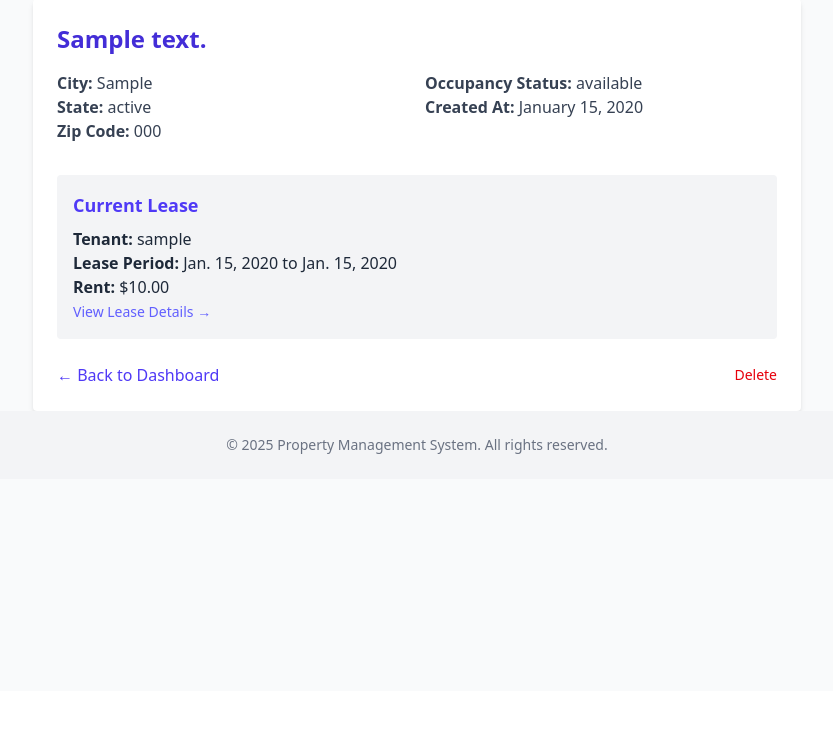
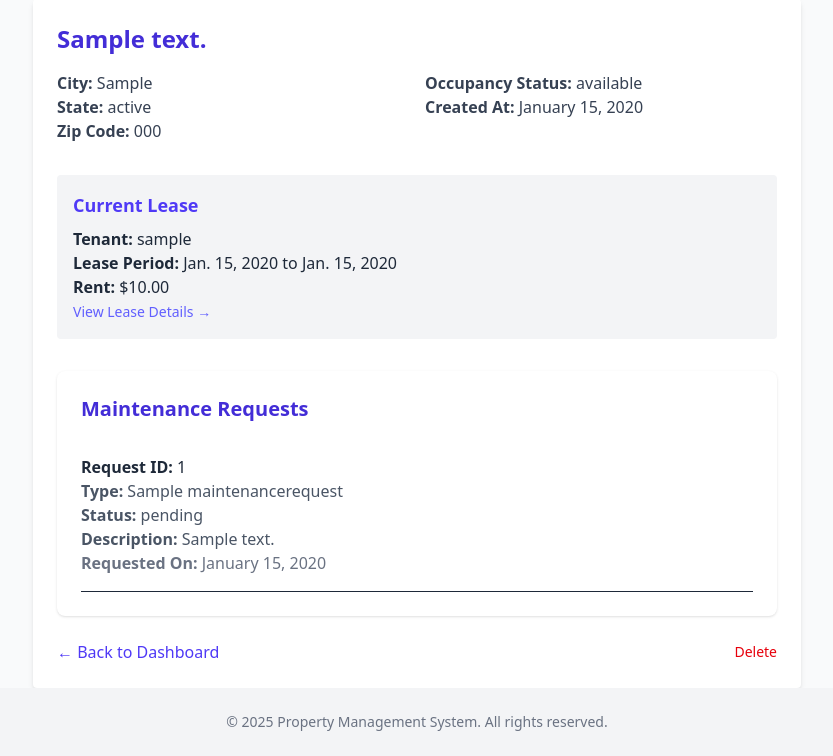
Before and after one commit to matyipeter/mini-pms, a Django app: page /properties/detail/1/ in a window 1280 px wide. Shown: the part 109-865 px from the top of the page, without its empty margins (223-1056 px from the left). Before the commit the page ends 563 px from the top, so only its background shows below. Run offline with Django 5.2, Linux system fonts and the light colour scheme; a user stored in the database is signed in; tables that the repository leaves empty hold one stand-in row (values such as "Sample post").

Commit message:
qucik fix: Maintenance request are now visible for the owners

```diff
--- a/properties/templates/properties/property_detail.html
+++ b/properties/templates/properties/property_detail.html
@@ -41,6 +41,22 @@
                 + Create Lease
             </a>
             {% endif %}
+            {% if maintenance %}
+            <div class="mt-8 bg-white shadow rounded-lg p-6">
+                <h2 class="text-xl font-semibold text-indigo-700 mb-4">Maintenance Requests</h2>
+                {% for request in maintenance %}
+                <div class="border-b py-4">
+                    <p class="text-gray-800"><strong>Request ID:</strong> {{ request.id }}</p>
+                    <p class="text-gray-600"><strong>Type:</strong> {{ request.title }}</p>
+                    <p class="text-gray-600"><strong>Status:</strong> {{ request.status }}</p>
+                    <p class="text-gray-600"><strong>Description:</strong> {{ request.description }}</p>
+                    <p class="text-gray-500"><strong>Requested On:</strong> {{ request.created_at|date:"F j, Y" }}</p>
+                </div>
+                {% empty %}
+                <p class="text-gray-500">No maintenance requests found.</p>
+                {% endfor %}
+            </div>
+            {% endif %}
 
         <div class="flex justify-between items-center mt-6">
             <a href="{% url 'properties:owner_dashboard' %}" class="text-indigo-600 hover:text-indigo-500">← Back to Dashboard</a>
--- a/properties/views.py
+++ b/properties/views.py
@@ -11,6 +11,7 @@ from users.models import OwnerProfile, TenantProfile
 from datetime import date
 from lease.models import Lease
 from django.core.exceptions import PermissionDenied
+from maintenance.models import MaintenanceRequest
 
 class UpdatePropertyView(LoginRequiredMixin, FormView):
     form_class = PropertyCreateForm
@@ -77,7 +78,14 @@ class PropertyDetailView(LoginRequiredMixin, DetailView):
         current_lease = Lease.objects.filter(
             property=self.object,
         ).first()
+
+        maintenance_requests = MaintenanceRequest.objects.filter(
+            property=self.object,
+            status='pending'
+        )
+
         context["current_lease"] = current_lease
+        context["maintenance"] = maintenance_requests
         return context
 
 class CreatePropertyView(LoginRequiredMixin, CreateView):
--- a/reports/views.py
+++ b/reports/views.py
@@ -11,8 +11,9 @@ from django.http import HttpResponseRedirect, HttpResponse
 
 class ReportCreateView(View):
 
-    """View to create a new report for the owner.
-        The button will return to the ReportListView after creating the report.
+    """
+    View to create a new report for the owner.
+    The button will return to the ReportListView after creating the report.
     """
 
     def post(self, request):
--- a/static/output.css
+++ b/static/output.css
@@ -478,6 +478,10 @@
   .border {
     border-style: var(--tw-border-style);
     border-width: 1px;
+  }
+  .border-b {
+    border-bottom-style: var(--tw-border-style);
+    border-bottom-width: 1px;
   }
   .border-l-4 {
     border-left-style: var(--tw-border-style);
```
